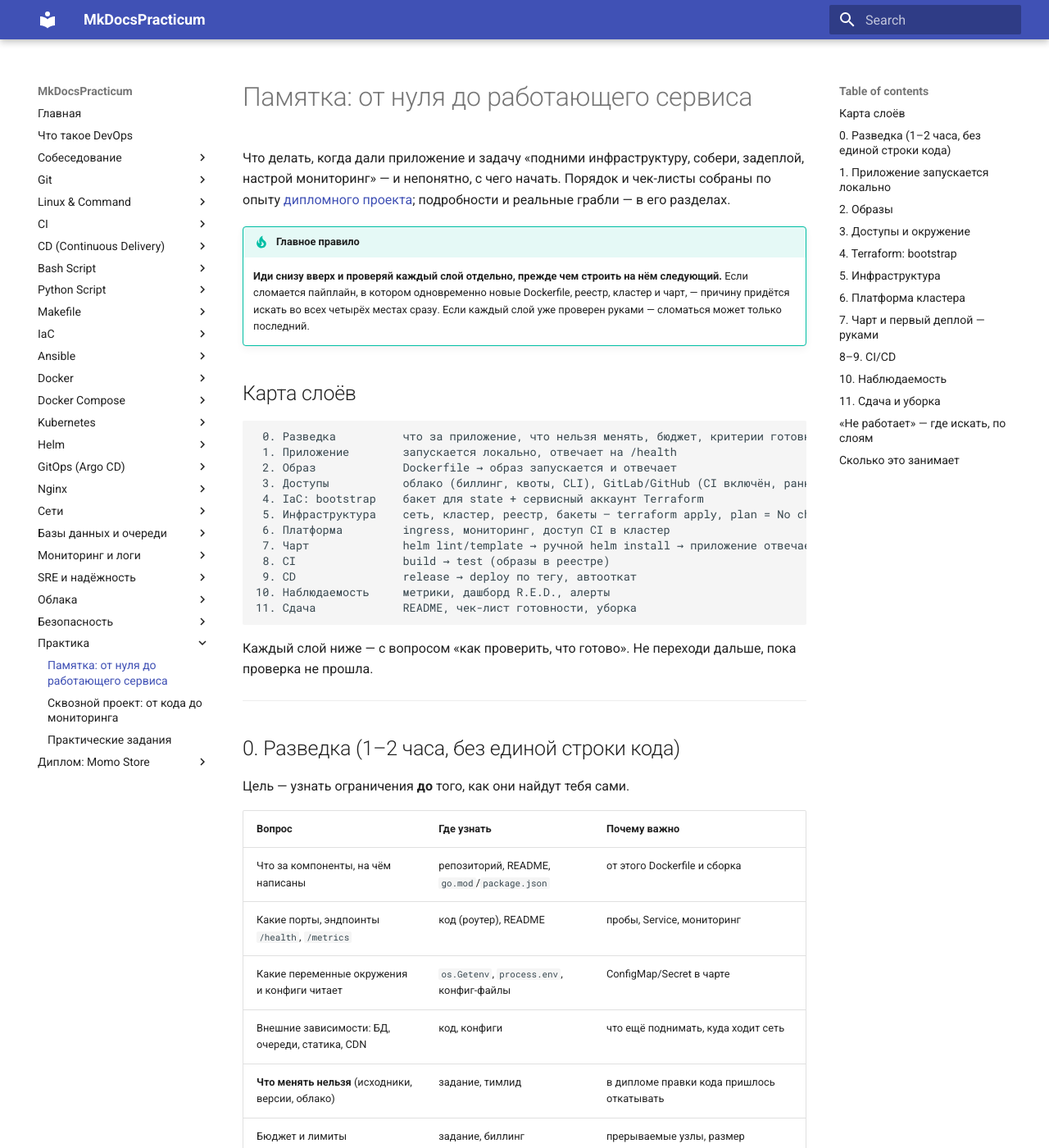
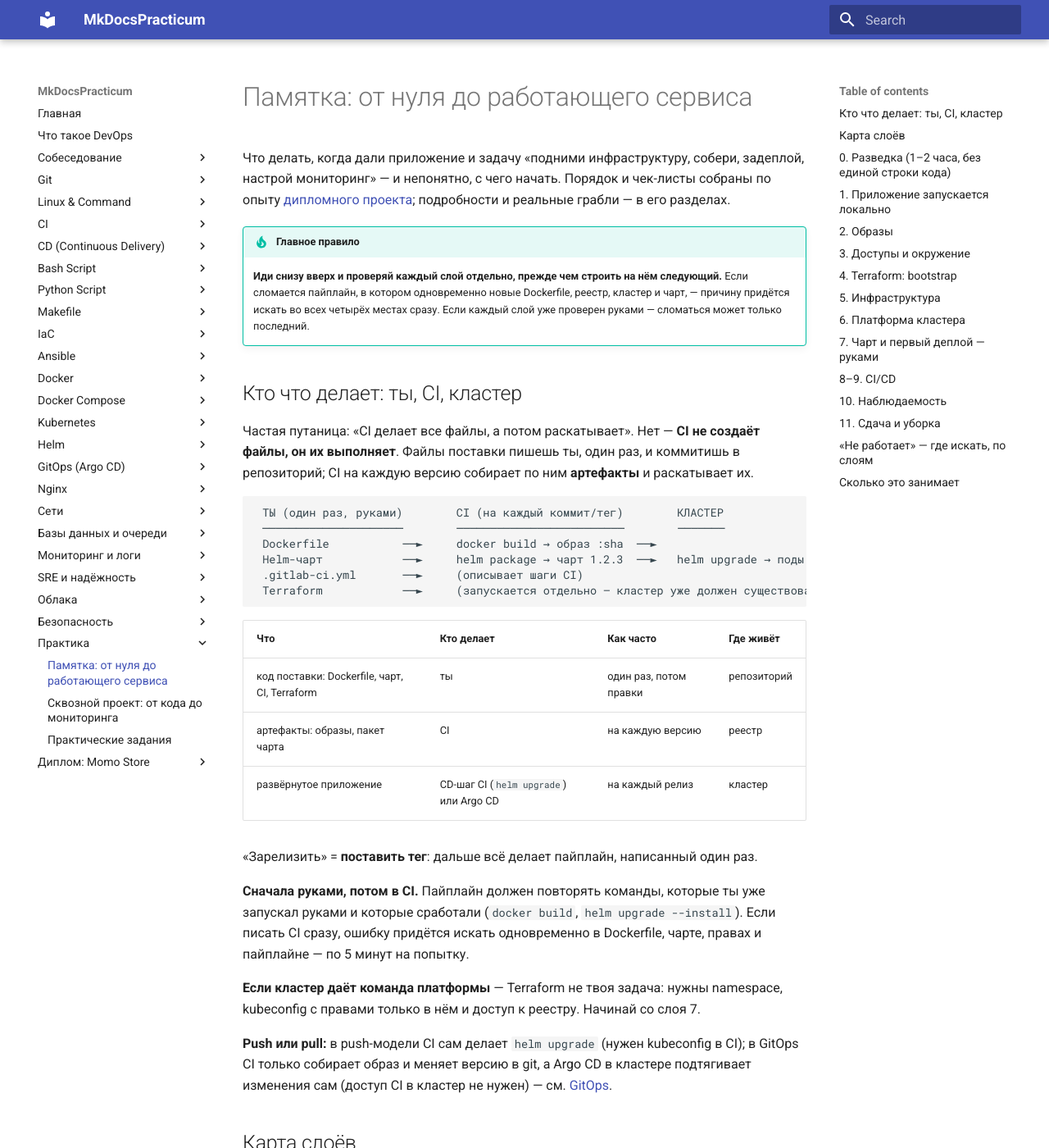
Before and after one commit to FunnyJesus/MkDocsPracticum, an MkDocs documentation site: the page built from docs/start-checklist.md, in a window 1280 px wide and 1400 px high. Shown: the whole window at 82% size. Built offline with MkDocs 1.6.1 and Material for MkDocs 9.7.7, drawn with Linux system fonts in a browser that asks for light colours.

Commit message:
Add: start checklist — who does what: you, CI, cluster

````diff
--- a/docs/start-checklist.md
+++ b/docs/start-checklist.md
@@ -9,6 +9,40 @@
     Если сломается пайплайн, в котором одновременно новые Dockerfile, реестр, кластер и чарт, —
     причину придётся искать во всех четырёх местах сразу. Если каждый слой уже проверен руками —
     сломаться может только последний.
+
+## Кто что делает: ты, CI, кластер
+
+Частая путаница: «CI делает все файлы, а потом раскатывает». Нет — **CI не создаёт файлы, он их
+выполняет**. Файлы поставки пишешь ты, один раз, и коммитишь в репозиторий; CI на каждую версию
+собирает по ним **артефакты** и раскатывает их.
+
+```
+ ТЫ (один раз, руками)        CI (на каждый коммит/тег)        КЛАСТЕР
+ ─────────────────────        ─────────────────────────        ───────
+ Dockerfile           ──►     docker build → образ :sha  ──►
+ Helm-чарт            ──►     helm package → чарт 1.2.3  ──►   helm upgrade → поды
+ .gitlab-ci.yml       ──►     (описывает шаги CI)
+ Terraform            ──►     (запускается отдельно — кластер уже должен существовать)
+```
+
+| Что | Кто делает | Как часто | Где живёт |
+|---|---|---|---|
+| код поставки: Dockerfile, чарт, CI, Terraform | ты | один раз, потом правки | репозиторий |
+| артефакты: образы, пакет чарта | CI | на каждую версию | реестр |
+| развёрнутое приложение | CD-шаг CI (`helm upgrade`) или Argo CD | на каждый релиз | кластер |
+
+«Зарелизить» = **поставить тег**: дальше всё делает пайплайн, написанный один раз.
+
+**Сначала руками, потом в CI.** Пайплайн должен повторять команды, которые ты уже запускал руками и
+которые сработали (`docker build`, `helm upgrade --install`). Если писать CI сразу, ошибку придётся
+искать одновременно в Dockerfile, чарте, правах и пайплайне — по 5 минут на попытку.
+
+**Если кластер даёт команда платформы** — Terraform не твоя задача: нужны namespace, kubeconfig с
+правами только в нём и доступ к реестру. Начинай со слоя 7.
+
+**Push или pull:** в push-модели CI сам делает `helm upgrade` (нужен kubeconfig в CI); в GitOps
+CI только собирает образ и меняет версию в git, а Argo CD в кластере подтягивает изменения сам
+(доступ CI в кластер не нужен) — см. [GitOps](gitops.md).
 
 ## Карта слоёв
 
````
